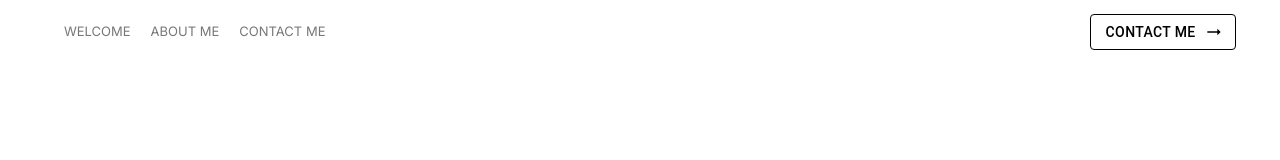
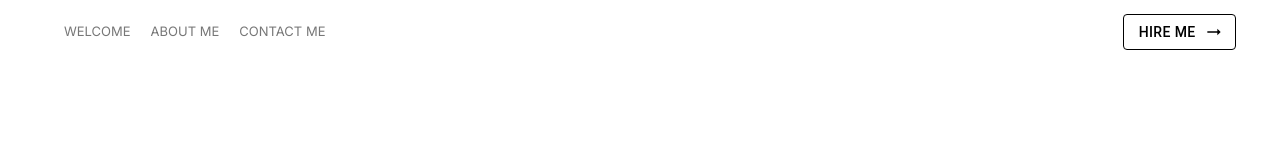
Before and after one commit to zestgeekShivam/porfolio, a Next.js app: page / in a window 1280 px wide. Shown: the top 160 px of the page. Built offline with nearby package versions, Linux system fonts and the light colour scheme.

Commit message:
change nav right btn text

```diff
--- a/src/app/page.tsx
+++ b/src/app/page.tsx
@@ -220,7 +220,7 @@ export default function Home() {
           </Box>
           <Box>
             <OutlinedButton endIcon={<ArrowRightAltIcon />} variant="outlined">
-              CONTACT ME
+              HIRE ME
             </OutlinedButton>
           </Box>
         </NavWrapper>
```
